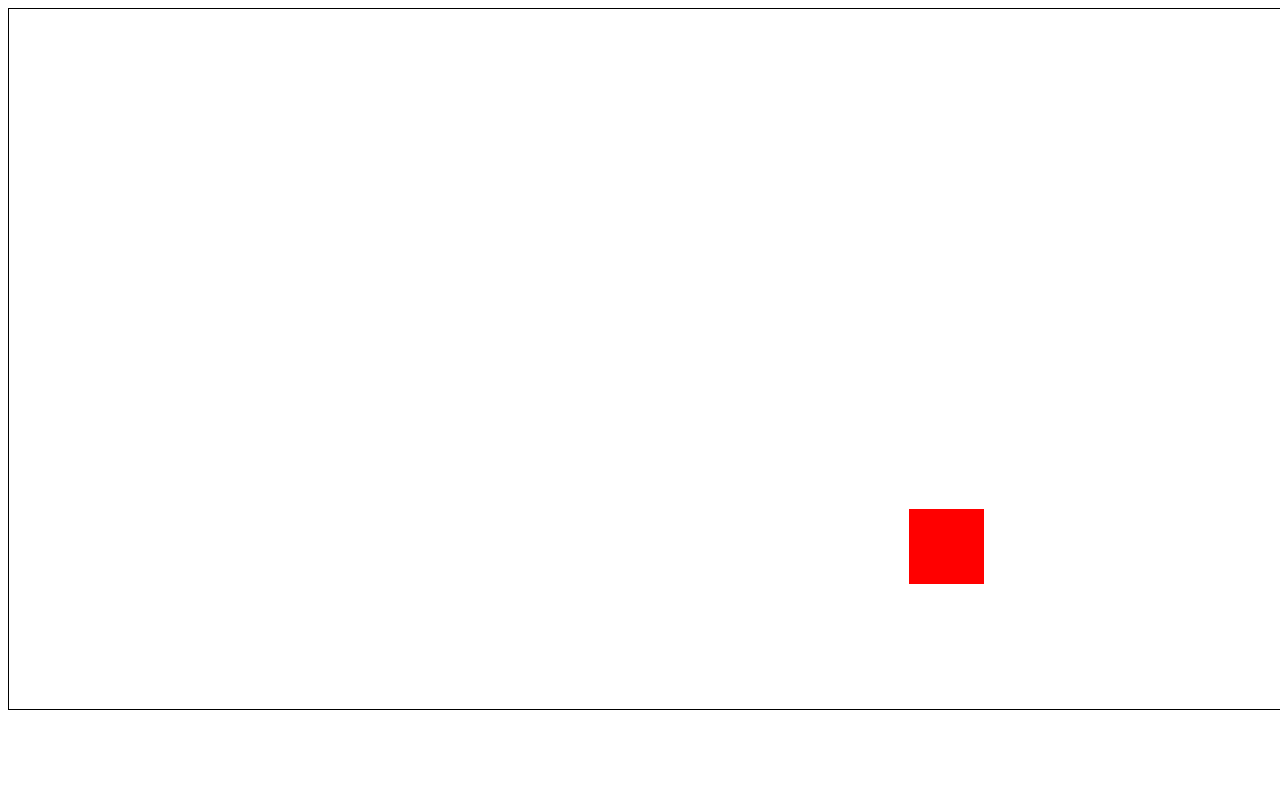
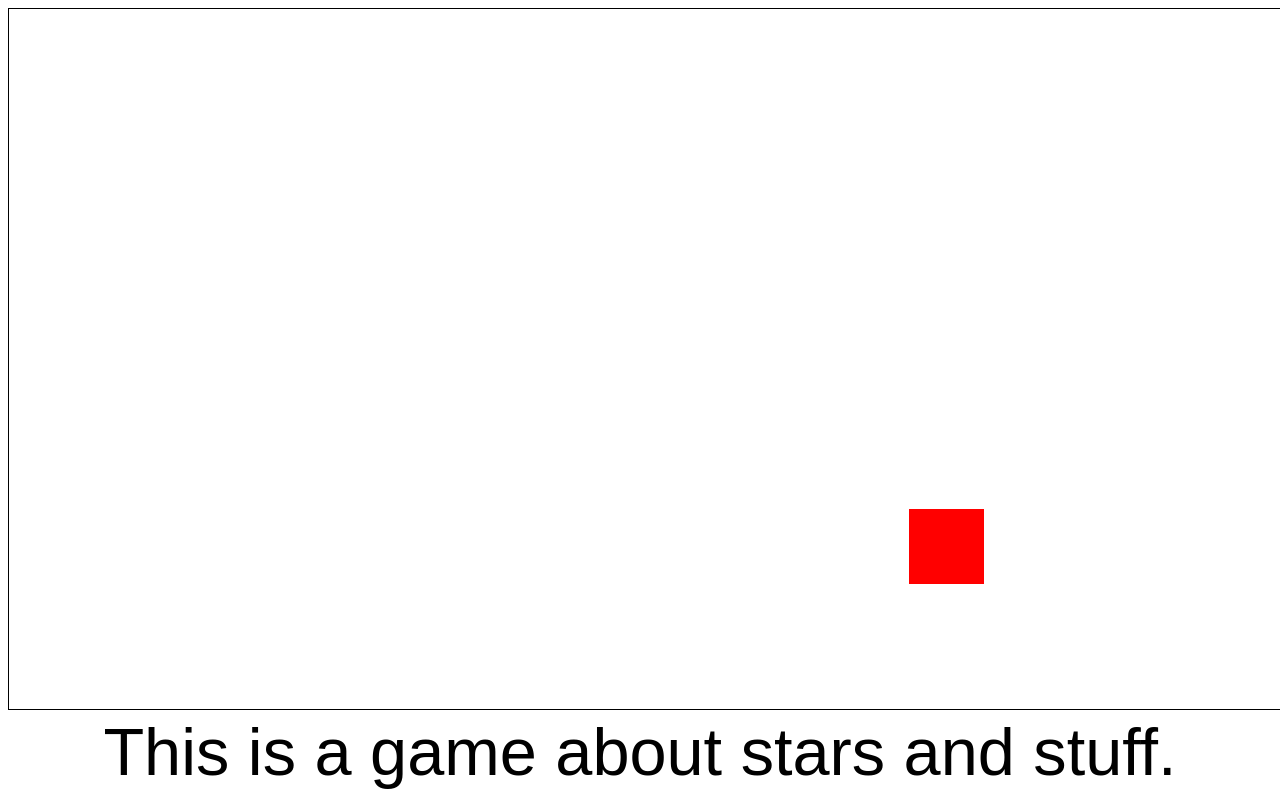
Before and after one commit to ugotsoul/Stellar, a plain HTML site: page test.html in a window 1280 px wide. Shown: the top 800 px of the page. Drawn offline with Linux system fonts and the light colour scheme.

```diff
--- a/style.css
+++ b/style.css
@@ -2,3 +2,10 @@ canvas {
 	border: 1px solid #000;
 
 }
+
+
+#status {
+	font-family: sans-serif;
+	font-size: 50pt;
+	text-align: center;
+}
--- a/test.html
+++ b/test.html
@@ -11,6 +11,10 @@
 <canvas id="canvas" height="700" width="1800">
 Oops, your browser does not support Html5 canvas. Dang.
 </canvas>
+
+<div id="status">
+	This is a game about stars and stuff.
+</div>
 
 <script>
 
@@ -85,38 +89,40 @@ function keyPosition() {
 		console.log(evt.keyCode);
 
 		//log key movements
-
 		for (var e = 0; e < gameElements.length; e++){
 
+			//problem: I have more than 1 enemy with the same attributes. HOW DO I FIX for multiple enemies. Do I need to randomly generate x/y cordinates constrained by the board size?
 			if (gameElements[e] instanceof Enemy === true) {
 
 				if (evt.keyCode === 40) {
 					// + y
 					gameElements[e].y+=10;
-					console.log("You moved up by 10 pixels");
+					$('#status').html("You moved down by 10 pixels");
+					console.log("You moved down by 10 pixels");
 					}
 
 				else if (evt.keyCode === 38) {
 					// - y
 					gameElements[e].y-=10;
-					console.log("You moved down by 10 pixels");
+					$('#status').html("You moved up by 10 pixels");
+					console.log("You moved up by 10 pixels");
 					}
 
 				else if (evt.keyCode === 39) {
 					// + x
 					gameElements[e].x+=10;
+					$('#status').html("You moved right by 10 pixels");
 					console.log("You moved right by 10 pixels");
 					}
 
 				else if (evt.keyCode === 37) {
 					// - x
 					gameElements[e].x-=10;
-					console.log("You moved down by 10 pixels");
+					$('#status').html("You moved left by 10 pixels");
+					console.log("You moved left by 10 pixels");
 					}
-
+				}
 							updateBoard();
-
-				}
 			}
 		});
 }
@@ -135,11 +141,11 @@ function drawElements() {
 function updateBoard() {
 
 	//clear board
-	console.log("Clearing Board");
+	//console.log("Clearing Board");
 	ctx.clearRect(0,0,canvas.width,canvas.height);
 
 	//redraw objects
-	console.log("Redrawing Board");
+	//console.log("Redrawing Board");
 	//getElements();
 	drawElements();
 
```
Lines whose indentation alone changed are shown as unchanged.
